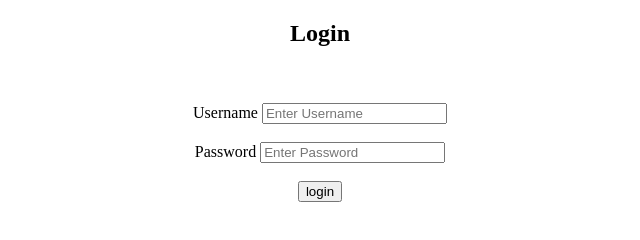
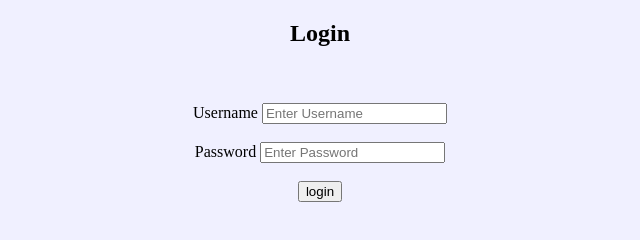
Before and after one commit to arshdeep16543/Login-page, a plain HTML site: page index.html in a window 1280 px wide. Shown: the whole page, without its empty margins (320-960 px from the left). Drawn offline with Linux system fonts and the light colour scheme.

Commit message:
Update index.html

```diff
--- a/index.html
+++ b/index.html
@@ -10,6 +10,9 @@
                 .box{
               text-align:center;
                 }
+        body {
+  background-color: #f0f0ff;
+        }
         </style>
 </head>
 <body>
```
